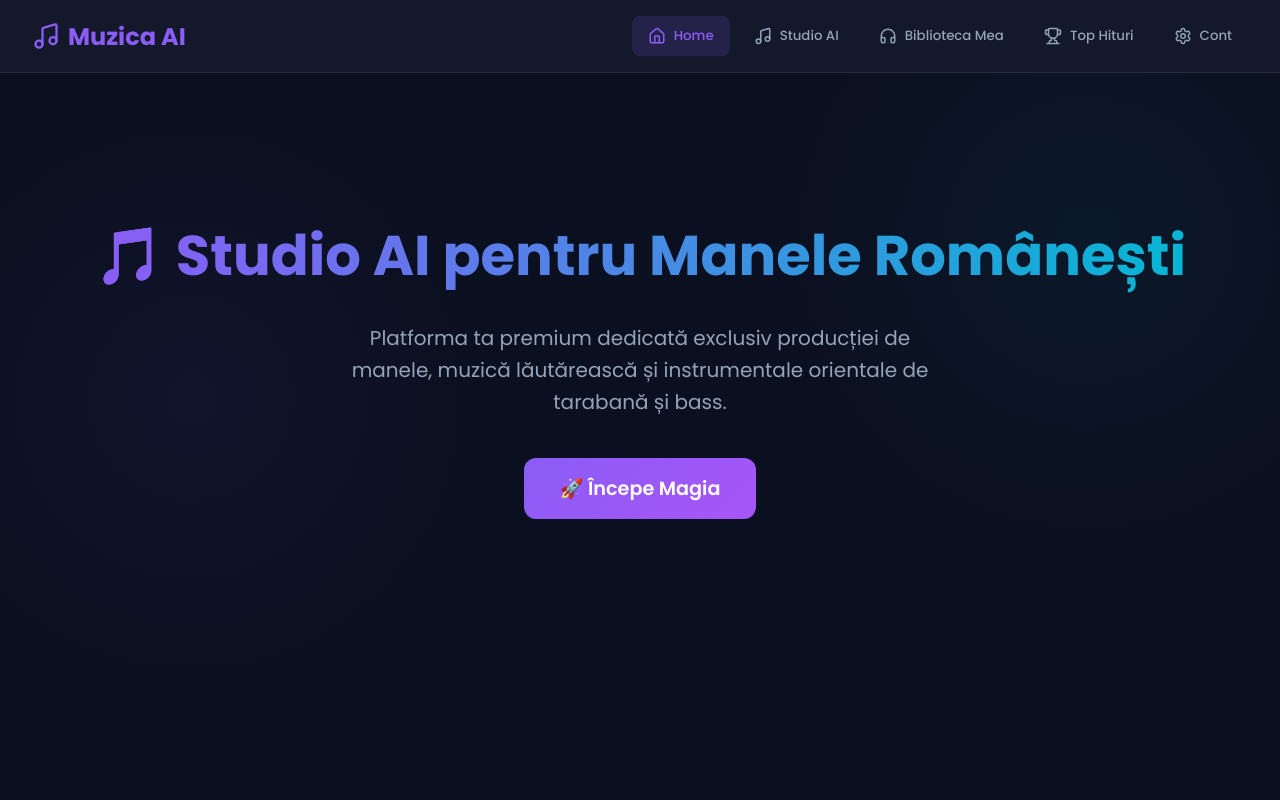
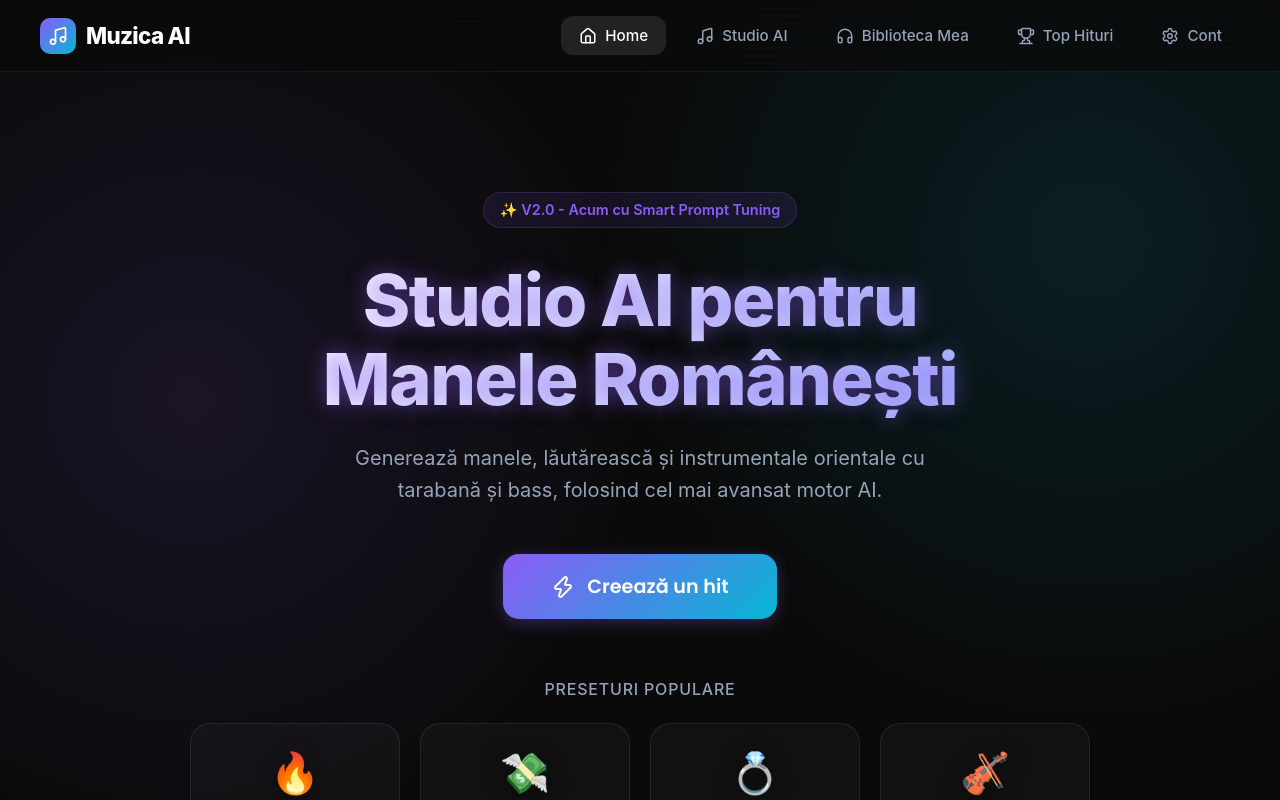
Before and after one commit to VHPlan/MUZICA, a React (Vite) app: page / in a window 1280 px wide. Shown: the top 800 px of the page. Built offline with nearby package versions, Linux system fonts and the light colour scheme.

Commit message:
style: redesign home page, navbar, and apply 2026 premium dark theme (fix piapi payload)

```diff
--- a/src/App.css
+++ b/src/App.css
@@ -1,184 +1,161 @@
-.counter {
-  font-size: 16px;
-  padding: 5px 10px;
-  border-radius: 5px;
-  color: var(--accent);
-  background: var(--accent-bg);
-  border: 2px solid transparent;
-  transition: border-color 0.3s;
-  margin-bottom: 24px;
-
-  &:hover {
-    border-color: var(--accent-border);
-  }
-  &:focus-visible {
-    outline: 2px solid var(--accent);
-    outline-offset: 2px;
-  }
+:root {
+  --primary: #8B5CF6;
+  --primary-hover: #7C3AED;
+  --accent: #06B6D4;
+  --accent-hover: #0891B2;
+  --bg-main: #0a0a0a;
+  --bg-panel: rgba(20, 20, 25, 0.6);
+  --border-glass: rgba(255, 255, 255, 0.08);
+  --text-main: #f8fafc;
+  --text-muted: #94a3b8;
+  --success: #10B981;
+  --error: #EF4444;
+  --glow-primary: rgba(139, 92, 246, 0.5);
+  --glow-accent: rgba(6, 182, 212, 0.5);
 }
 
-.hero {
-  position: relative;
-
-  .base,
-  .framework,
-  .vite {
-    inset-inline: 0;
-    margin: 0 auto;
+body {
+  margin: 0;
+  font-family: 'Inter', 'Outfit', system-ui, sans-serif;
+  background-color: var(--bg-main);
+  background-image:
+    radial-gradient(circle at 15% 50%, rgba(139, 92, 246, 0.12), transparent 40%),
+    radial-gradient(circle at 85% 30%, rgba(6, 182, 212, 0.12), transparent 40%);
+  color: var(--text-main);
+  -webkit-font-smoothing: antialiased;
+  min-height: 100vh;
 }
 
-  .base {
-    width: 170px;
-    position: relative;
-    z-index: 0;
+* {
+  box-sizing: border-box;
 }
 
-  .framework,
-  .vite {
-    position: absolute;
+/* Glassmorphism Panels */
+.glass-panel {
+  background: var(--bg-panel);
+  backdrop-filter: blur(24px);
+  -webkit-backdrop-filter: blur(24px);
+  border: 1px solid var(--border-glass);
+  border-radius: 24px;
+  box-shadow: 0 20px 40px rgba(0, 0, 0, 0.4);
 }
 
-  .framework {
-    z-index: 1;
-    top: 34px;
-    height: 28px;
-    transform: perspective(2000px) rotateZ(300deg) rotateX(44deg) rotateY(39deg)
-      scale(1.4);
+/* Premium Buttons */
+button {
+  font-family: inherit;
+  transition: all 0.3s cubic-bezier(0.4, 0, 0.2, 1);
 }
 
-  .vite {
-    z-index: 0;
-    top: 107px;
-    height: 26px;
-    width: auto;
-    transform: perspective(2000px) rotateZ(300deg) rotateX(40deg) rotateY(39deg)
-      scale(0.8);
-  }
+.btn-primary {
+  background: linear-gradient(135deg, var(--primary), var(--accent));
+  color: white;
+  border: none;
+  border-radius: 12px;
+  font-weight: 600;
+  cursor: pointer;
+  box-shadow: 0 4px 15px rgba(139, 92, 246, 0.3);
 }
 
-#center {
-  display: flex;
-  flex-direction: column;
-  gap: 25px;
-  place-content: center;
-  place-items: center;
-  flex-grow: 1;
-
-  @media (max-width: 1024px) {
-    padding: 32px 20px 24px;
-    gap: 18px;
-  }
+.btn-primary:hover:not(:disabled) {
+  transform: translateY(-2px);
+  box-shadow: 0 8px 25px rgba(139, 92, 246, 0.5);
+  filter: brightness(1.1);
 }
 
-#next-steps {
-  display: flex;
-  border-top: 1px solid var(--border);
-  text-align: left;
-
-  & > div {
-    flex: 1 1 0;
-    padding: 32px;
-    @media (max-width: 1024px) {
-      padding: 24px 20px;
-    }
+.btn-primary:disabled {
+  opacity: 0.5;
+  cursor: not-allowed;
+  transform: none;
+  box-shadow: none;
 }
 
-  .icon {
-    margin-bottom: 16px;
-    width: 22px;
-    height: 22px;
+.btn-secondary {
+  background: rgba(255, 255, 255, 0.05);
+  color: var(--text-main);
+  border: 1px solid var(--border-glass);
+  border-radius: 12px;
+  padding: 12px 24px;
+  font-weight: 500;
+  cursor: pointer;
 }
 
-  @media (max-width: 1024px) {
-    flex-direction: column;
-    text-align: center;
-  }
+.btn-secondary:hover {
+  background: rgba(255, 255, 255, 0.1);
+  border-color: rgba(255, 255, 255, 0.2);
 }
 
-#docs {
-  border-right: 1px solid var(--border);
-
-  @media (max-width: 1024px) {
-    border-right: none;
-    border-bottom: 1px solid var(--border);
-  }
+/* Glow Effects */
+.glow-text {
+  text-shadow: 0 0 20px var(--glow-primary);
 }
 
-#next-steps ul {
-  list-style: none;
-  padding: 0;
-  display: flex;
-  gap: 8px;
-  margin: 32px 0 0;
-
-  .logo {
-    height: 18px;
+/* Animations */
+@keyframes fadeIn {
+  from { opacity: 0; transform: translateY(10px); }
+  to { opacity: 1; transform: translateY(0); }
 }
 
-  a {
-    color: var(--text-h);
-    font-size: 16px;
-    border-radius: 6px;
-    background: var(--social-bg);
-    display: flex;
-    padding: 6px 12px;
-    align-items: center;
-    gap: 8px;
-    text-decoration: none;
-    transition: box-shadow 0.3s;
-
-    &:hover {
-      box-shadow: var(--shadow);
-    }
-    .button-icon {
-      height: 18px;
-      width: 18px;
-    }
+@keyframes slideUp {
+  from { opacity: 0; transform: translateY(20px); }
+  to { opacity: 1; transform: translateY(0); }
 }
 
-  @media (max-width: 1024px) {
-    margin-top: 20px;
-    flex-wrap: wrap;
-    justify-content: center;
-
-    li {
-      flex: 1 1 calc(50% - 8px);
+@keyframes slideDown {
+  from { opacity: 0; transform: translateY(-20px); }
+  to { opacity: 1; transform: translateY(0); }
 }
 
-    a {
-      width: 100%;
-      justify-content: center;
-      box-sizing: border-box;
-    }
-  }
+@keyframes spin {
+  from { transform: rotate(0deg); }
+  to { transform: rotate(360deg); }
 }
 
-#spacer {
-  height: 88px;
-  border-top: 1px solid var(--border);
-  @media (max-width: 1024px) {
-    height: 48px;
-  }
+@keyframes pulse-glow {
+  0% { box-shadow: 0 0 0 0 rgba(139, 92, 246, 0.4); }
+  70% { box-shadow: 0 0 0 15px rgba(139, 92, 246, 0); }
+  100% { box-shadow: 0 0 0 0 rgba(139, 92, 246, 0); }
 }
 
-.ticks {
-  position: relative;
-  width: 100%;
-
-  &::before,
-  &::after {
-    content: '';
-    position: absolute;
-    top: -4.5px;
-    border: 5px solid transparent;
+/* Forms & Inputs */
+input[type="range"] {
+  -webkit-appearance: none;
+  background: rgba(255, 255, 255, 0.1);
+  height: 8px;
+  border-radius: 4px;
+  outline: none;
 }
 
-  &::before {
-    left: 0;
-    border-left-color: var(--border);
+input[type="range"]::-webkit-slider-thumb {
+  -webkit-appearance: none;
+  width: 20px;
+  height: 20px;
+  border-radius: 50%;
+  background: #fff;
+  cursor: pointer;
+  box-shadow: 0 0 10px var(--glow-primary);
+  transition: transform 0.2s;
 }
-  &::after {
-    right: 0;
-    border-right-color: var(--border);
+
+input[type="range"]::-webkit-slider-thumb:hover {
+  transform: scale(1.2);
 }
+
+textarea {
+  transition: border-color 0.3s;
 }
+textarea:focus {
+  outline: none;
+  border-color: var(--primary) !important;
+  box-shadow: 0 0 0 2px rgba(139, 92, 246, 0.2);
+}
+
+/* Utilities */
+.animate-fade-in {
+  animation: fadeIn 0.4s ease-out forwards;
+}
+
+.text-gradient {
+  background: linear-gradient(135deg, #fff 0%, #a5b4fc 100%);
+  -webkit-background-clip: text;
+  -webkit-text-fill-color: transparent;
+}
--- a/src/App.jsx
+++ b/src/App.jsx
@@ -6,17 +6,40 @@ import { Music, Settings as SettingsIcon, Home, Headphones, Trophy, Trash2, Down
 import { generateMusicTask } from './services/AIProvider';
 
 function HeroSection({ onStart }) {
+  const PRESETS = [
+    { id: 'tiktok_club', icon: '🔥', label: 'Tarabană & Bass TikTok' },
+    { id: 'manele_club', icon: '💸', label: 'Manele de Club' },
+    { id: 'nunta', icon: '💍', label: 'Nuntă Românească' },
+    { id: 'lautareasca', icon: '🎻', label: 'Lăutărească Live' }
+  ];
+
   return (
-    <div style={{ textAlign: 'center', padding: '100px 20px', minHeight: '60vh', display: 'flex', flexDirection: 'column', alignItems: 'center', justifyContent: 'center' }}>
-      <h1 style={{ fontSize: '3.5rem', fontWeight: 700, marginBottom: '24px', background: 'linear-gradient(to right, #8B5CF6, #06B6D4)', WebkitBackgroundClip: 'text', color: 'transparent' }}>
-        🎵 Studio AI pentru Manele Românești
+    <div style={{ textAlign: 'center', padding: '80px 20px', minHeight: '70vh', display: 'flex', flexDirection: 'column', alignItems: 'center', justifyContent: 'center', animation: 'fadeIn 0.6s ease-out' }}>
+      <div style={{ padding: '8px 16px', background: 'rgba(139, 92, 246, 0.1)', border: '1px solid rgba(139, 92, 246, 0.2)', borderRadius: '100px', color: 'var(--primary)', fontWeight: 600, fontSize: '0.9rem', marginBottom: '32px', display: 'inline-block' }}>
+        ✨ V2.0 - Acum cu Smart Prompt Tuning
+      </div>
+      <h1 className="glow-text text-gradient" style={{ fontSize: '4.5rem', fontWeight: 800, margin: '0 0 24px 0', letterSpacing: '-0.02em', lineHeight: 1.1 }}>
+        Studio AI pentru<br/>Manele Românești
       </h1>
-      <p style={{ fontSize: '1.25rem', color: 'var(--text-muted)', marginBottom: '40px', maxWidth: '600px', lineHeight: 1.6 }}>
-        Platforma ta premium dedicată exclusiv producției de manele, muzică lăutărească și instrumentale orientale de tarabană și bass.
+      <p style={{ fontSize: '1.25rem', color: 'var(--text-muted)', marginBottom: '48px', maxWidth: '650px', lineHeight: 1.6 }}>
+        Generează manele, lăutărească și instrumentale orientale cu tarabană și bass, folosind cel mai avansat motor AI.
       </p>
-      <button onClick={onStart} className="btn-primary glow-btn" style={{ fontSize: '1.2rem', padding: '16px 36px' }}>
-        🚀 Începe Magia
+
+      <button onClick={onStart} className="btn-primary" style={{ fontSize: '1.2rem', padding: '18px 48px', display: 'flex', alignItems: 'center', gap: '12px', margin: '0 auto 60px auto', borderRadius: '16px' }}>
+        <Zap size={24} /> Creează un hit
       </button>
+
+      <div style={{ width: '100%', maxWidth: '900px' }}>
+        <h3 style={{ color: 'var(--text-muted)', marginBottom: '24px', fontSize: '1rem', fontWeight: 500, letterSpacing: '0.05em', textTransform: 'uppercase' }}>Preseturi Populare</h3>
+        <div style={{ display: 'grid', gridTemplateColumns: 'repeat(auto-fit, minmax(200px, 1fr))', gap: '20px' }}>
+          {PRESETS.map(preset => (
+            <div key={preset.id} onClick={onStart} style={{ background: 'rgba(255,255,255,0.03)', border: '1px solid var(--border-glass)', borderRadius: '20px', padding: '24px', cursor: 'pointer', transition: 'all 0.3s', display: 'flex', flexDirection: 'column', alignItems: 'center', gap: '16px' }} onMouseEnter={(e) => { e.currentTarget.style.background = 'rgba(255,255,255,0.08)'; e.currentTarget.style.transform = 'translateY(-5px)'; }} onMouseLeave={(e) => { e.currentTarget.style.background = 'rgba(255,255,255,0.03)'; e.currentTarget.style.transform = 'translateY(0)'; }}>
+              <div style={{ fontSize: '2.5rem', filter: 'drop-shadow(0 4px 10px rgba(0,0,0,0.5))' }}>{preset.icon}</div>
+              <div style={{ fontWeight: 600, color: 'var(--text-main)' }}>{preset.label}</div>
+            </div>
+          ))}
+        </div>
+      </div>
     </div>
   );
 }
@@ -270,29 +293,35 @@ export default function App() {
 
   return (
     <div>
-      <nav style={{ background: 'rgba(22, 27, 45, 0.8)', backdropFilter: 'blur(12px)', borderBottom: '1px solid var(--border-glass)', padding: '16px 32px', display: 'flex', justifyContent: 'space-between', alignItems: 'center', position: 'sticky', top: 0, zIndex: 100 }}>
-        <div style={{ fontSize: '1.5rem', fontWeight: 700, color: 'var(--primary)', display: 'flex', alignItems: 'center', gap: '8px', cursor: 'pointer' }} onClick={() => setActiveTab('home')}>
-          <Music size={28} /> Muzica AI
+      <nav style={{ background: 'rgba(10, 10, 10, 0.7)', backdropFilter: 'blur(20px)', borderBottom: '1px solid rgba(255,255,255,0.05)', padding: '16px 40px', display: 'flex', justifyContent: 'space-between', alignItems: 'center', position: 'sticky', top: 0, zIndex: 100 }}>
+        <div style={{ fontSize: '1.4rem', fontWeight: 800, color: '#fff', display: 'flex', alignItems: 'center', gap: '10px', cursor: 'pointer', letterSpacing: '-0.03em' }} onClick={() => setActiveTab('home')}>
+          <div style={{ background: 'linear-gradient(135deg, var(--primary), var(--accent))', padding: '8px', borderRadius: '10px', display: 'flex' }}>
+            <Music size={20} color="#fff" />
+          </div>
+          Muzica AI
         </div>
-        <div style={{ display: 'flex', gap: '8px' }}>
+        <div style={{ display: 'flex', gap: '12px' }}>
           {tabs.map(tab => (
             <button
               key={tab.id}
               onClick={() => setActiveTab(tab.id)}
               style={{
-                background: activeTab === tab.id ? 'rgba(139, 92, 246, 0.15)' : 'transparent',
-                color: activeTab === tab.id ? 'var(--primary)' : 'var(--text-muted)',
+                background: activeTab === tab.id ? 'rgba(255, 255, 255, 0.1)' : 'transparent',
+                color: activeTab === tab.id ? '#fff' : 'var(--text-muted)',
                 border: 'none',
-                padding: '10px 16px',
-                borderRadius: '8px',
+                padding: '10px 18px',
+                borderRadius: '12px',
                 cursor: 'pointer',
                 display: 'flex',
                 alignItems: 'center',
                 gap: '8px',
-                fontFamily: 'Poppins, sans-serif',
+                fontFamily: 'inherit',
                 fontWeight: 500,
-                transition: 'all 0.2s'
+                transition: 'all 0.2s',
+                fontSize: '0.95rem'
               }}
+              onMouseEnter={(e) => { if(activeTab !== tab.id) e.currentTarget.style.color = '#fff' }}
+              onMouseLeave={(e) => { if(activeTab !== tab.id) e.currentTarget.style.color = 'var(--text-muted)' }}
             >
               <tab.icon size={18} /> {tab.label}
             </button>
```
Lines whose indentation alone changed are shown as unchanged.
